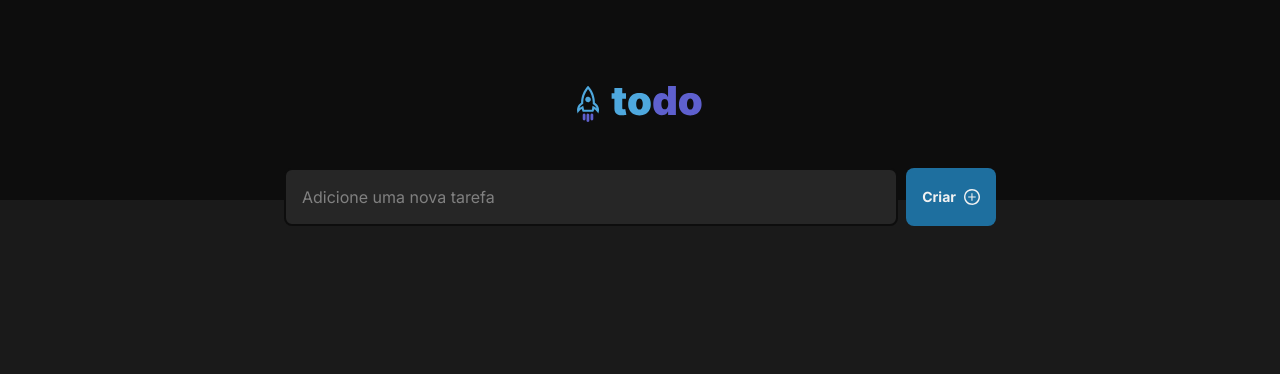
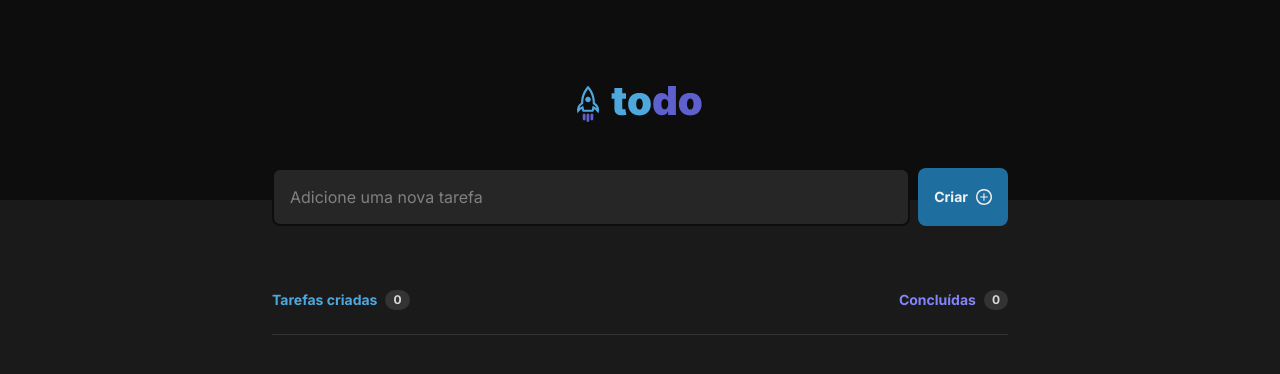
Before and after one commit to CarlosAlexandredevv/To-do-list, a React (Vite) app: page / in a window 1280 px wide. Shown: the top 374 px of the page. Built offline with nearby package versions, Linux system fonts and the light colour scheme.

Commit message:
refactor  and feat: task create  styles

```diff
--- a/index.html
+++ b/index.html
@@ -4,6 +4,7 @@
 <head>
   <meta charset="UTF-8" />
   <meta name="viewport" content="width=device-width, initial-scale=1.0" />
+  <link rel="shortcut icon" href="Logo.svg" type=" image/x-icon">
   <link rel="preconnect" href="https://fonts.googleapis.com">
   <link rel="preconnect" href="https://fonts.gstatic.com" crossorigin>
   <link href="https://fonts.googleapis.com/css2?family=Inter:ital,opsz,wght@0,14..32,100..900;1,14..32,100..900&family=Roboto:ital,wght@0,100;0,300;0,400;0,500;0,700;0,900;1,100;1,300;1,400;1,500;1,700;1,900&display=swap" rel="stylesheet">
--- a/src/App.tsx
+++ b/src/App.tsx
@@ -4,12 +4,29 @@ import Input from './components/Input';
 
 function App() {
   return (
-    <main className="h-screen bg-gray-600 font-inter leading-line ">
+    <main className="h-screen bg-gray-600 font-inter leading-line">
       <Header />
 
-      <div className="max-w-[736px] flex justify-center px-3 gap-2 mx-auto -mt-8">
-        <Input />
-        <ButtonCreate />
+      <div className="max-w-[736px] mx-auto px-3 md:px-0">
+        <div className="flex justify-center gap-2 -mt-8">
+          <Input />
+          <ButtonCreate />
+        </div>
+
+        <div className="flex justify-between mt-16 pb-6 border-b border-gray-400">
+          <h2 className="flex items-center gap-2 text-blue text-sm font-bold">
+            Tarefas criadas
+            <span className="text-gray-200 bg-gray-400 px-2 py-[2px] rounded-full text-xs">
+              0
+            </span>
+          </h2>
+          <h2 className="flex items-center gap-2 text-purple text-sm font-bold">
+            Concluídas
+            <span className="text-gray-200 bg-gray-400 px-2 py-[2px] rounded-full text-xs">
+              0
+            </span>
+          </h2>
+        </div>
       </div>
     </main>
   );
--- a/src/components/Input.tsx
+++ b/src/components/Input.tsx
@@ -1,7 +1,7 @@
 export default function Input() {
   return (
     <input
-      className="flex-1 bg-gray-500 text-gray-100 p-4 border-2 border-gray-700 rounded-lg placeholder:text-gray-300 focus:border-purple-dark outline-none "
+      className="flex-1 bg-gray-500 text-gray-100 p-4 border-2 border-gray-700 rounded-lg placeholder:text-gray-300 focus:border-purple-dark outline-none"
       placeholder="Adicione uma nova tarefa"
     />
   );
```
